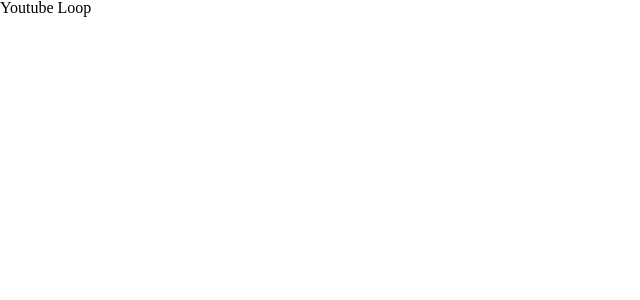
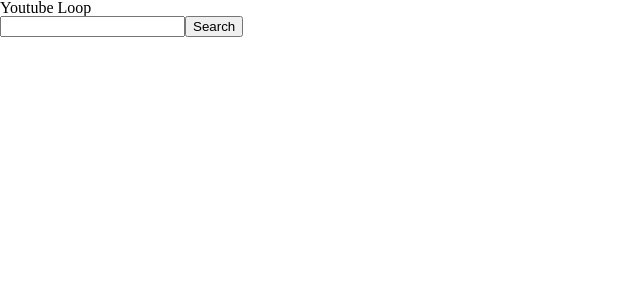
Before and after one commit to pmarfany/youtube-loop, a React (Create React App) app: page / in a window 1280 px wide. Shown: the top 300 px of the page, without its empty margins (0-640 px from the left). Built offline with nearby package versions, Linux system fonts and the light colour scheme.

Commit message:
SearchInput

```diff
--- a/src/App.tsx
+++ b/src/App.tsx
@@ -1,6 +1,7 @@
 import React, {useState} from 'react';
 import 'reset-css';
 import {YoutubePlayer} from './componenets/YoutubePlayer/YoutubePlayer';
+import {YoutubeSearchInput} from './componenets/YoutubeSearchInput/YoutubeSearchInput';
 
 const App: React.FC = () => {
   const [videoId, setVideoId] = useState<string>();
@@ -13,7 +14,7 @@
     <>
       <h1>Youtube Loop</h1>
 
-      {/*<SearchInput />*/}
+      <YoutubeSearchInput value="" onSubmit={console.log}/>
       <YoutubePlayer videoUrl="https://www.youtube.com/watch?v=rvAVV4nIxlY" />
     </>
   );
--- /dev/null
+++ b/src/componenets/YoutubeSearchInput/YoutubeSearchInput.tsx
@@ -0,0 +1,36 @@
+import React, {ChangeEvent, KeyboardEvent, useEffect, useState} from 'react';
+import {isValidLink} from '../../utils/youtube';
+
+interface SearchInputProps {
+  value: string;
+  onSubmit: (value: string) => void;
+}
+
+const YoutubeSearchInput: React.FC<SearchInputProps> = ({ value, onSubmit }) => {
+  const [inputValue, setInputValue] = useState(value);
+  const isValid = isValidLink(inputValue);
+
+  // Could remove this if we used a 'key' outside
+  useEffect(() => setInputValue(value), [value]);
+
+  const onChange = (e: ChangeEvent<HTMLInputElement>) => setInputValue(e.currentTarget.value);
+
+  const submitValue = () => {
+    if ( !isValid ) { return; }
+    onSubmit(inputValue);
+  };
+
+  const onKeyDown = (e: KeyboardEvent) => {
+    if ( e.key !== 'Enter' ) { return; }
+    submitValue();
+  };
+
+  return (
+    <div className={`input-wrapper input-search ${!isValid ? 'input-error' : ''}`}>
+      <input type="search" className="input-element" value={inputValue} onChange={onChange} onKeyDown={onKeyDown} />
+      <button className="search-button" onClick={submitValue}>Search</button>
+    </div>
+  );
+};
+
+export { YoutubeSearchInput };
```
